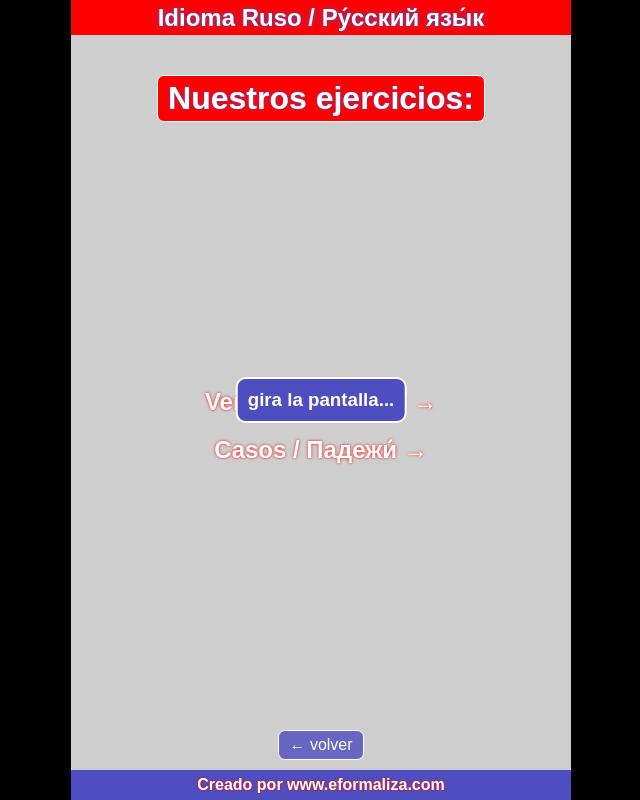
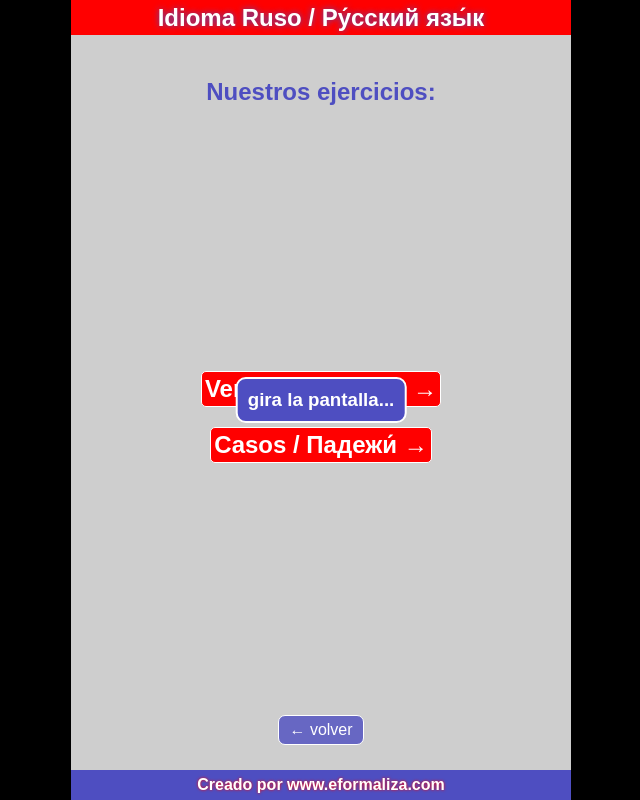
Before and after one commit to TrueAlexander/nextjs-russian-lang-app, a Next.js app: page /exercises in a window 1280 px wide. Shown: the whole page, without its empty margins (319-959 px from the left). Built offline with nearby package versions, Linux system fonts and the light colour scheme.

Commit message:
verbs styled

```diff
--- a/pages/_app.js
+++ b/pages/_app.js
@@ -24,6 +24,11 @@ const MyApp = ({ Component, pageProps }) => {
       if (portrait) notice.style.display = 'none'
       else notice.style.display = 'block'
     })
+
+    window.addEventListener("resize", () => setDimensions({
+      width: window.innerWidth,
+      height: window.innerHeight
+    }))
   }, [])
 
   return <div className='app'>
--- a/pages/exercises.js
+++ b/pages/exercises.js
@@ -5,7 +5,7 @@ import ButtonBack from '../components/ButtonBack'
 const Exercises = () => {
   return (
   <div className={styles.exercises + " container"}>
-    <h1>Nuestros ejercicios:</h1>
+    <h2 className="blue">Nuestros ejercicios:</h2>
     <div>
       <Link href="./exercises/verbs">
         <h2>Verbos / Глагóлы &#8594;</h2>
--- a/styles/Verbs.module.scss
+++ b/styles/Verbs.module.scss
@@ -3,9 +3,9 @@
 .verbs {
   h2 {
     span {
-      color: $color-bg-header;
-      text-shadow: 0 0 2px white;
+      color: white;
     }
+    margin: 5px auto;
   }
 
   h3 {
--- a/styles/globals.scss
+++ b/styles/globals.scss
@@ -44,10 +44,27 @@ h1 {
   border: 1px solid white;
 }
 
-h2 {
+.container h2 {
   text-shadow: 0 0 3px $color-bg-header;
   margin: 20px auto;
   cursor: pointer;
+  border: 1px solid white;
+  background-color: $color-bg-header;
+  border-radius: 5px;
+  max-width: fit-content;
+  padding: 3px;
+}
+
+.container h2.blue {
+  color: $color-bg-footer;
+  text-shadow: none;
+  border: none;
+  max-width: 100%;
+  background: none;
+  margin-top: 40px;
+  span {
+    color: $color-bg-header;
+  }
 }
 
 .btn {
@@ -60,12 +77,7 @@ h2 {
   border-radius: 7px;
   font-size: 16px;
   text-transform: lowercase;
-  margin: 10px auto;
-}
-
-.blue {
-  color: $color-bg-footer;
-  text-shadow: none;
+  margin: 10px auto 25px;
 }
 
 .notice {
```
Also changed, not shown: pages/exercises/verbs/[id].js (+6 -11 lines), pages/exercises/verbs/index.js (+2 -21 lines).
